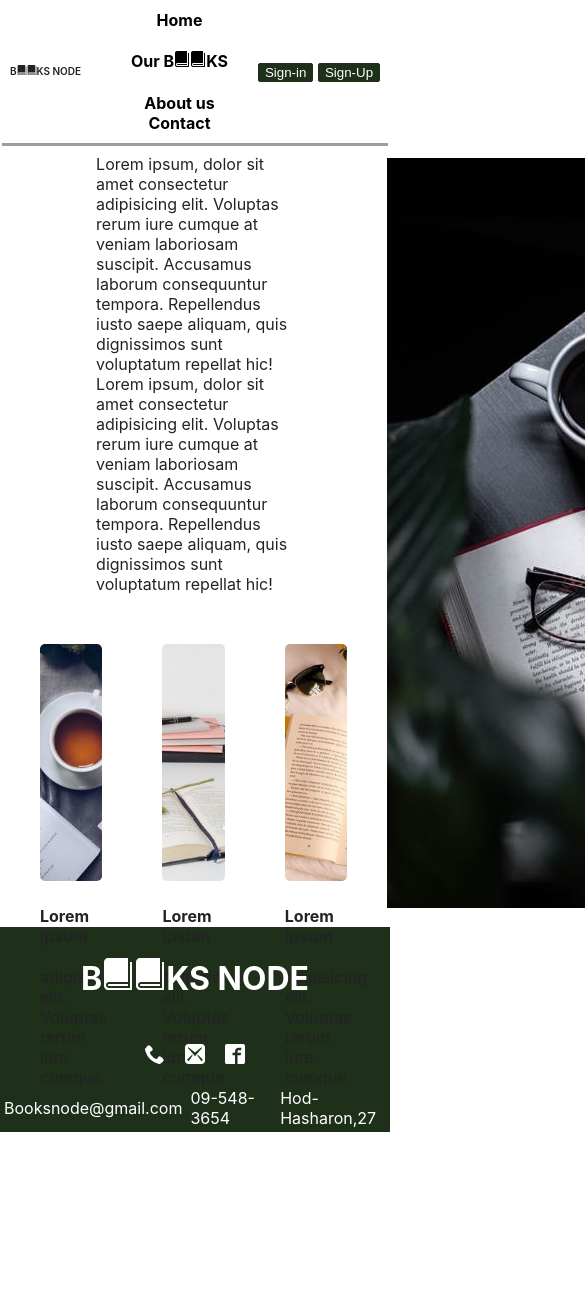
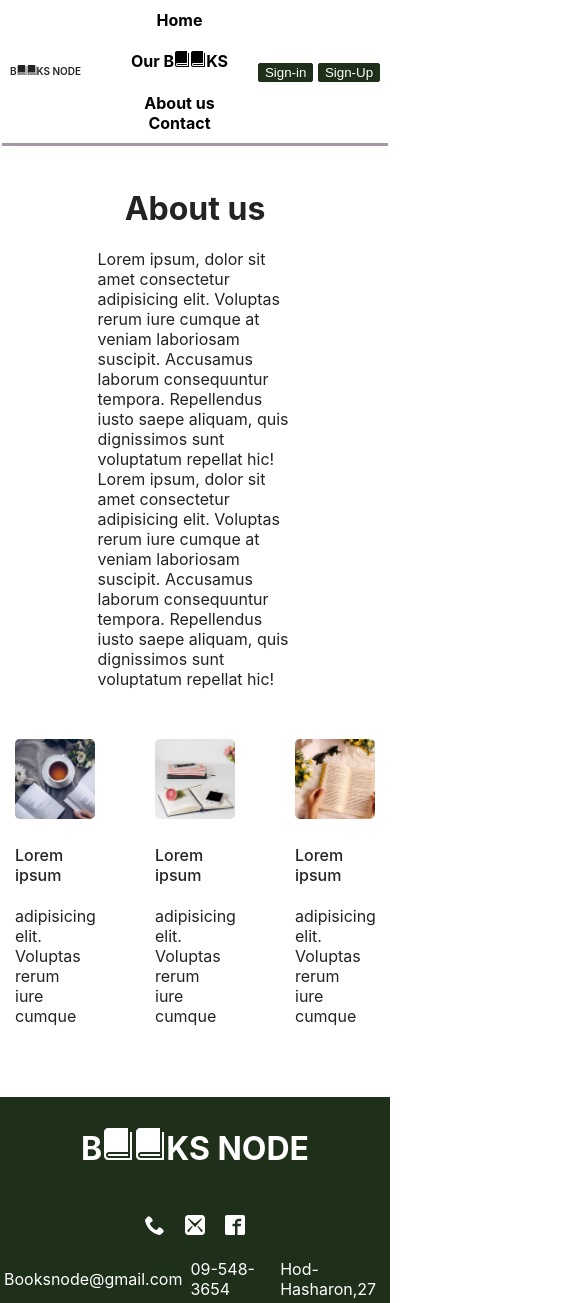
Before and after one commit to kineretasiyahan/BooksNode, a React (Create React App) app in the folder BookNode/client/: page /About in a window 390 px wide. Shown: the top 1303 px of the page, 585 px wide, since content can reach past the window. Before the commit the page ends 1133 px from the top, so only its background shows below. Built offline with nearby package versions, Linux system fonts and the light colour scheme.

Commit message:
change style to responsive

```diff
--- a/BookNode/client/src/components/Pages/about/about.scss
+++ b/BookNode/client/src/components/Pages/about/about.scss
@@ -1,5 +1,4 @@
-@import '../../Features//GlogalScss//globalScss.scss';
-
+@import "../../Features//GlogalScss//globalScss.scss";
 
 // .about-root{
 //     width: 100vw;
@@ -10,8 +9,6 @@
   align-items: center;
   justify-content: space-between;
   //   background-color: rgb(117, 174, 25);
-
-
 }
 
 .about-card {
@@ -23,16 +20,16 @@
     border-radius: 5px;
     background-color: $mainColor;
 
-    &:hover{
+    &:hover {
       opacity: 0.7;
     }
   }
 
-  h4{
+  h4 {
     font-weight: 700;
   }
 
-  >p{
+  > p {
     font-weight: 500;
     width: 13vw;
     // background-color: cadetblue;
@@ -50,7 +47,7 @@ margin-top: -80px;
   height: 100vh;
   //   background-color: brown;
 
-  >span{
+  > span {
     width: 50vw;
   }
 }
@@ -61,11 +58,47 @@ height: 100vh;
   justify-content: space-between;
   //   background-color: rgb(56, 42, 165);
   margin-top: 20px;
-
-
-
 }
 
 // .about-img{
 //     opacity: 0.8;
 // }
+
+@media screen and (max-width: 1200px) {
+  .about-intro {
+    display: flex;
+    justify-content: center;
+  }
+  .about-img {
+    display: none;
+  }
+  .about-card {
+    > img {
+      width: 80px;
+      height: 80px;
+      object-fit: cover;
+      border-radius: 5px;
+      background-color: $mainColor;
+
+      &:hover {
+        opacity: 0.7;
+      }
+    }
+
+  h4 {
+    font-weight: 500;
+  }
+
+  > p {
+    font-weight: 400;
+  }
+  }
+  .about-sun {
+    display: flex;
+    align-items: center;
+    justify-content: space-around;
+    flex-direction: column;
+    margin: 15px;
+    height: 100%;
+  }
+}
--- a/BookNode/client/src/components/Pages/books/books.scss
+++ b/BookNode/client/src/components/Pages/books/books.scss
@@ -79,3 +79,21 @@
   color: rgb(32, 139, 56);
   font-size: small;
 }
+
+@media screen and (max-width: 1200px) {
+  .books-root-card {
+    display: flex;
+    justify-content: center;
+    align-items: center;
+    flex-direction: column;
+    // width: fit-content;
+    margin: 30px;
+    padding: 10px;
+    img {
+      width: 250px;
+      object-fit: cover;
+      border-radius: 3px;
+      box-shadow: -5px 4px 14px -2px rgba(238, 238, 238, 0.306);
+    }
+  }
+}
--- a/BookNode/client/src/components/Pages/contactUs/contact.scss
+++ b/BookNode/client/src/components/Pages/contactUs/contact.scss
@@ -65,3 +65,8 @@
     padding: 10px;
 
 }
+@media screen and (max-width: 1250px) {
+.contact-img{
+    display: none;
+}
+}
--- a/BookNode/client/src/components/Pages/signUp/signUp.scss
+++ b/BookNode/client/src/components/Pages/signUp/signUp.scss
@@ -20,7 +20,6 @@
   margin-bottom: 20px;
   margin-top: 20px;
   box-shadow: -2px 2px 10px 1px rgb(129, 165, 129);
-  width: 30%;
   height: 100%;
 
   > h1 {
```
Lines whose indentation alone changed are shown as unchanged.
